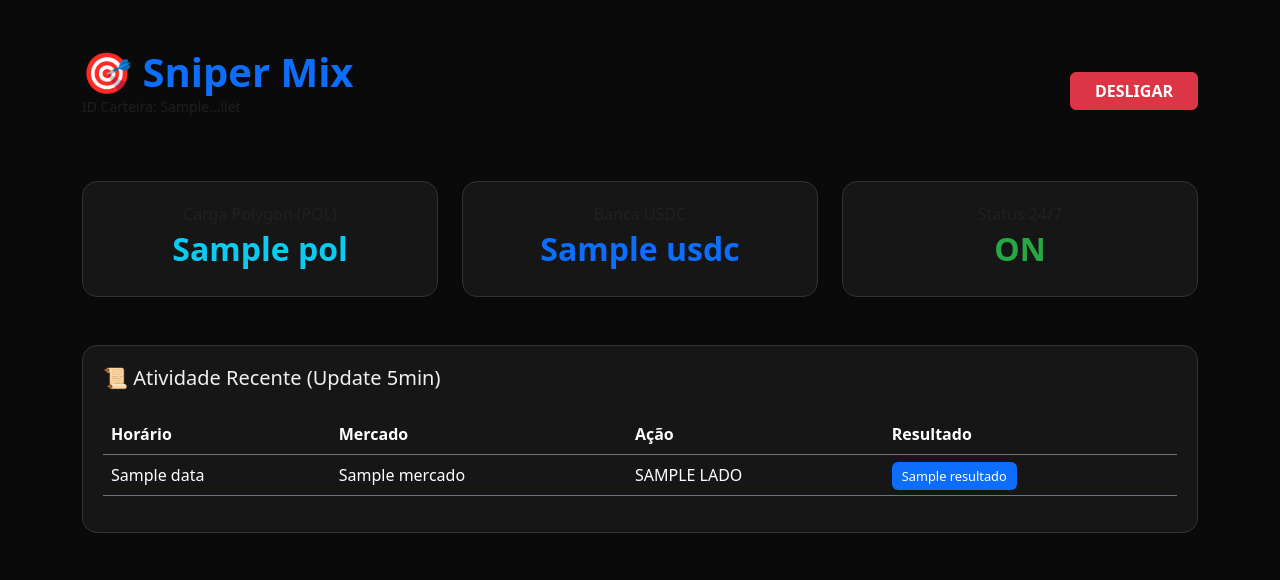
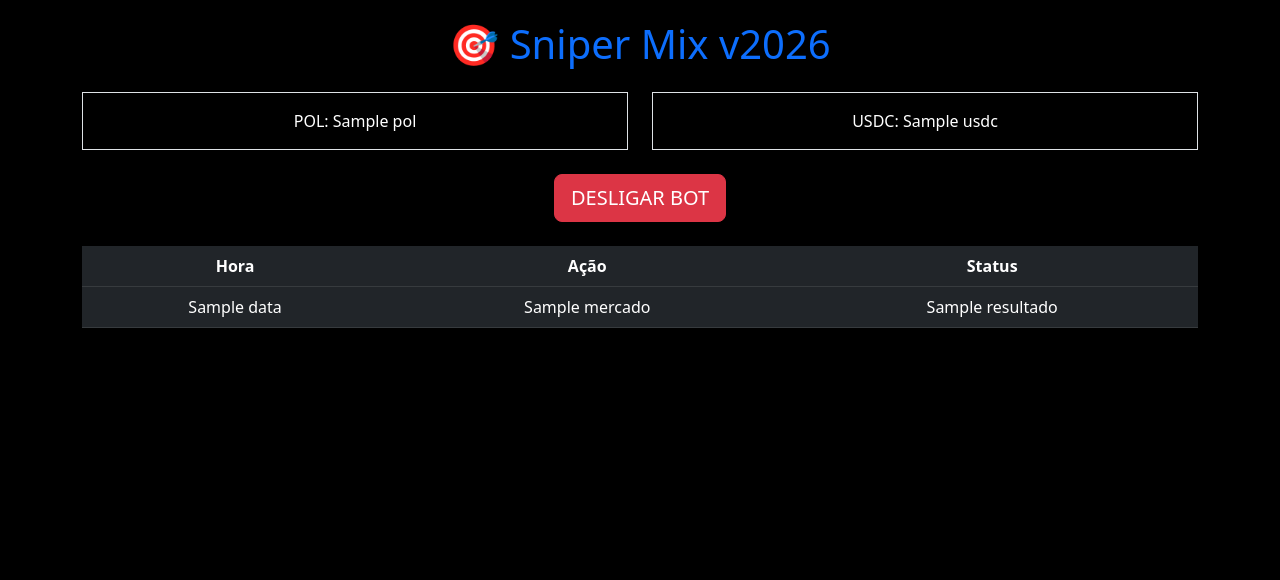
Before and after one commit to klebmatrix/guardion, a FastAPI app: template templates/dashboard.html in a window 1280 px wide. Shown: the top 580 px of the page. Run offline with FastAPI, Linux system fonts and the light colour scheme; the template is opened without the code that fills it: most values are stand-ins (such as "Sample title", 1, 10 or a date in 2020).

Commit message:
Correção final: Botão toggle e estabilidade

```diff
--- a/templates/dashboard.html
+++ b/templates/dashboard.html
@@ -1,85 +1,31 @@
 <!DOCTYPE html>
-<html lang="pt-br">
+<html>
 <head>
-    <meta charset="UTF-8">
-    <meta name="viewport" content="width=device-width, initial-scale=1.0">
-    <title>Dashboard - Sniper Pro</title>
+    <title>Sniper Mix</title>
     <link rel="stylesheet" href="https://cdn.jsdelivr.net/npm/bootstrap@5.3.0/dist/css/bootstrap.min.css">
-    <style>
-        body { background-color: #0a0a0a; color: #f0f0f0; }
-        .card-stats { background: #161616; border: 1px solid #333; border-radius: 15px; padding: 20px; }
-        .status-on { color: #28a745; font-weight: bold; }
-        .status-off { color: #dc3545; font-weight: bold; }
-        .table-dark { --bs-table-bg: #161616; }
-        .badge-exec { background-color: #0d6efd; color: white; padding: 5px 10px; border-radius: 6px; font-size: 0.8rem; }
-    </style>
+    <style>body { background: #000; color: #fff; padding: 20px; }</style>
 </head>
 <body>
-    <div class="container py-5">
-        <div class="d-flex justify-content-between align-items-center mb-5">
-            <div>
-                <h1 class="fw-bold m-0 text-primary">🎯 Sniper Mix</h1>
-                <p class="text-muted small">ID Carteira: {{ wallet[:6] }}...{{ wallet[-4:] }}</p>
-            </div>
-            <form action="/toggle_bot" method="post">
-                {% if bot.status == 'OFF' %}
-                    <input type="hidden" name="status" value="ON">
-                    <button type="submit" class="btn btn-success px-4 fw-bold shadow">ATIVAR MOTOR</button>
-                {% else %}
-                    <input type="hidden" name="status" value="OFF">
-                    <button type="submit" class="btn btn-danger px-4 fw-bold shadow">DESLIGAR</button>
-                {% endif %}
-            </form>
+    <div class="container text-center">
+        <h1 class="mb-4 text-primary">🎯 Sniper Mix v2026</h1>
+        <div class="row mb-4">
+            <div class="col-6"><div class="p-3 border">POL: {{ pol }}</div></div>
+            <div class="col-6"><div class="p-3 border">USDC: {{ usdc }}</div></div>
         </div>
-
-        <div class="row g-4 mb-5 text-center">
-            <div class="col-md-4">
-                <div class="card-stats shadow-sm">
-                    <span class="text-muted d-block mb-1">Carga Polygon (POL)</span>
-                    <h2 class="fw-bold text-info">{{ pol }}</h2>
-                </div>
-            </div>
-            <div class="col-md-4">
-                <div class="card-stats shadow-sm">
-                    <span class="text-muted d-block mb-1">Banca USDC</span>
-                    <h2 class="fw-bold text-primary">{{ usdc }}</h2>
-                </div>
-            </div>
-            <div class="col-md-4">
-                <div class="card-stats shadow-sm">
-                    <span class="text-muted d-block mb-1">Status 24/7</span>
-                    <h2 class="{{ 'status-on' if bot.status == 'ON' else 'status-off' }}">
-                        {{ bot.status }}
-                    </h2>
-                </div>
-            </div>
-        </div>
-
-        <div class="card-stats">
-            <h5 class="mb-4">📜 Atividade Recente (Update 5min)</h5>
-            <div class="table-responsive">
-                <table class="table table-dark table-hover border-secondary">
-                    <thead>
-                        <tr class="text-muted">
-                            <th>Horário</th>
-                            <th>Mercado</th>
-                            <th>Ação</th>
-                            <th>Resultado</th>
-                        </tr>
-                    </thead>
-                    <tbody>
-                        {% for item in historico %}
-                        <tr>
-                            <td>{{ item.data }}</td>
-                            <td>{{ item.mercado }}</td>
-                            <td class="text-uppercase">{{ item.lado }}</td>
-                            <td><span class="badge-exec">{{ item.resultado }}</span></td>
-                        </tr>
-                        {% endfor %}
-                    </tbody>
-                </table>
-            </div>
-        </div>
+        <form action="/toggle_bot" method="post" class="mb-4">
+            <input type="hidden" name="status" value="{{ 'OFF' if bot.status == 'ON' else 'ON' }}">
+            <button class="btn btn-{{ 'danger' if bot.status == 'ON' else 'success' }} btn-lg">
+                {{ 'DESLIGAR BOT' if bot.status == 'ON' else 'LIGAR BOT' }}
+            </button>
+        </form>
+        <table class="table table-dark">
+            <thead><tr><th>Hora</th><th>Ação</th><th>Status</th></tr></thead>
+            <tbody>
+                {% for log in historico %}
+                <tr><td>{{ log.data }}</td><td>{{ log.mercado }}</td><td>{{ log.resultado }}</td></tr>
+                {% endfor %}
+            </tbody>
+        </table>
     </div>
 </body>
 </html>
```
Also changed, not shown: app.py (+75 -58 lines).
